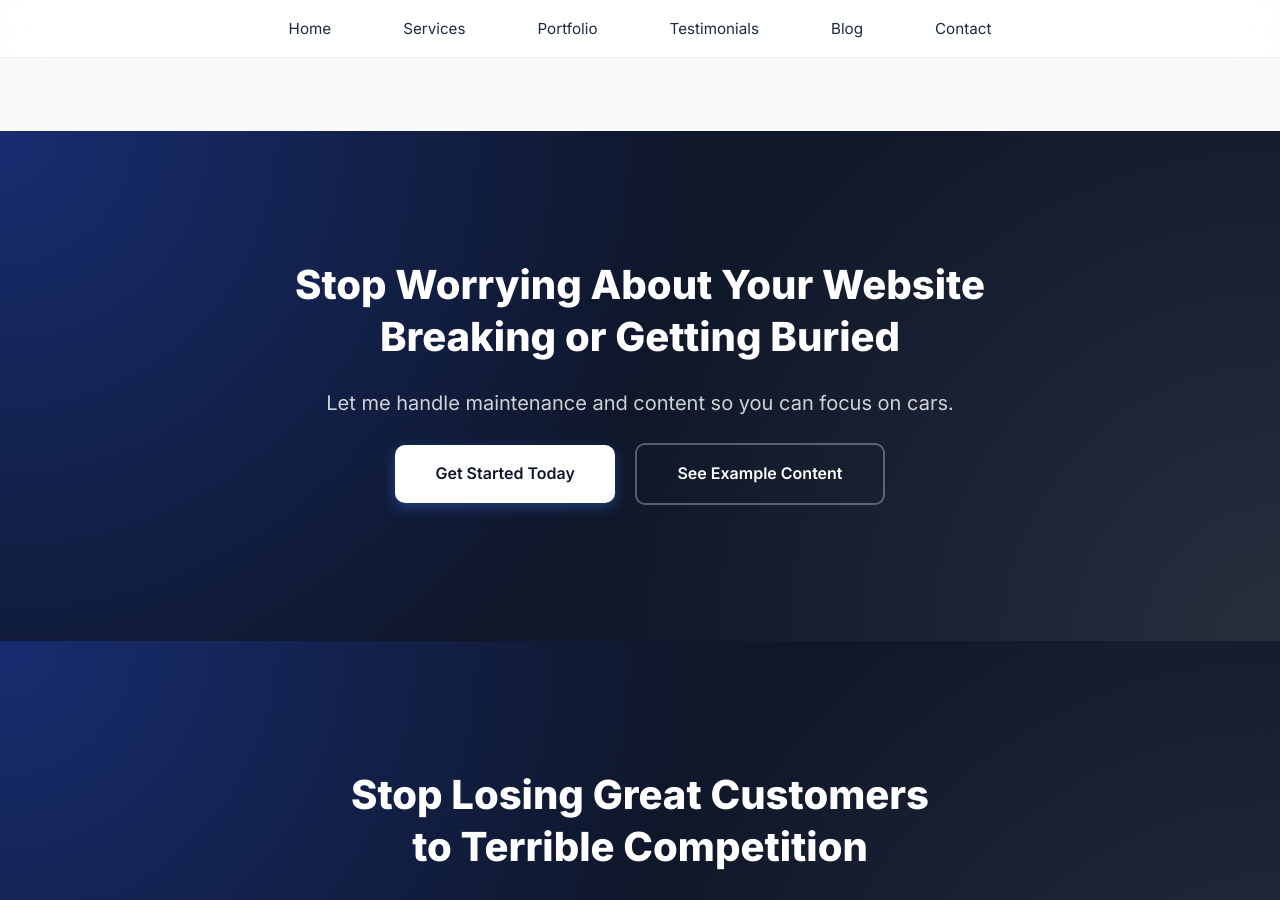
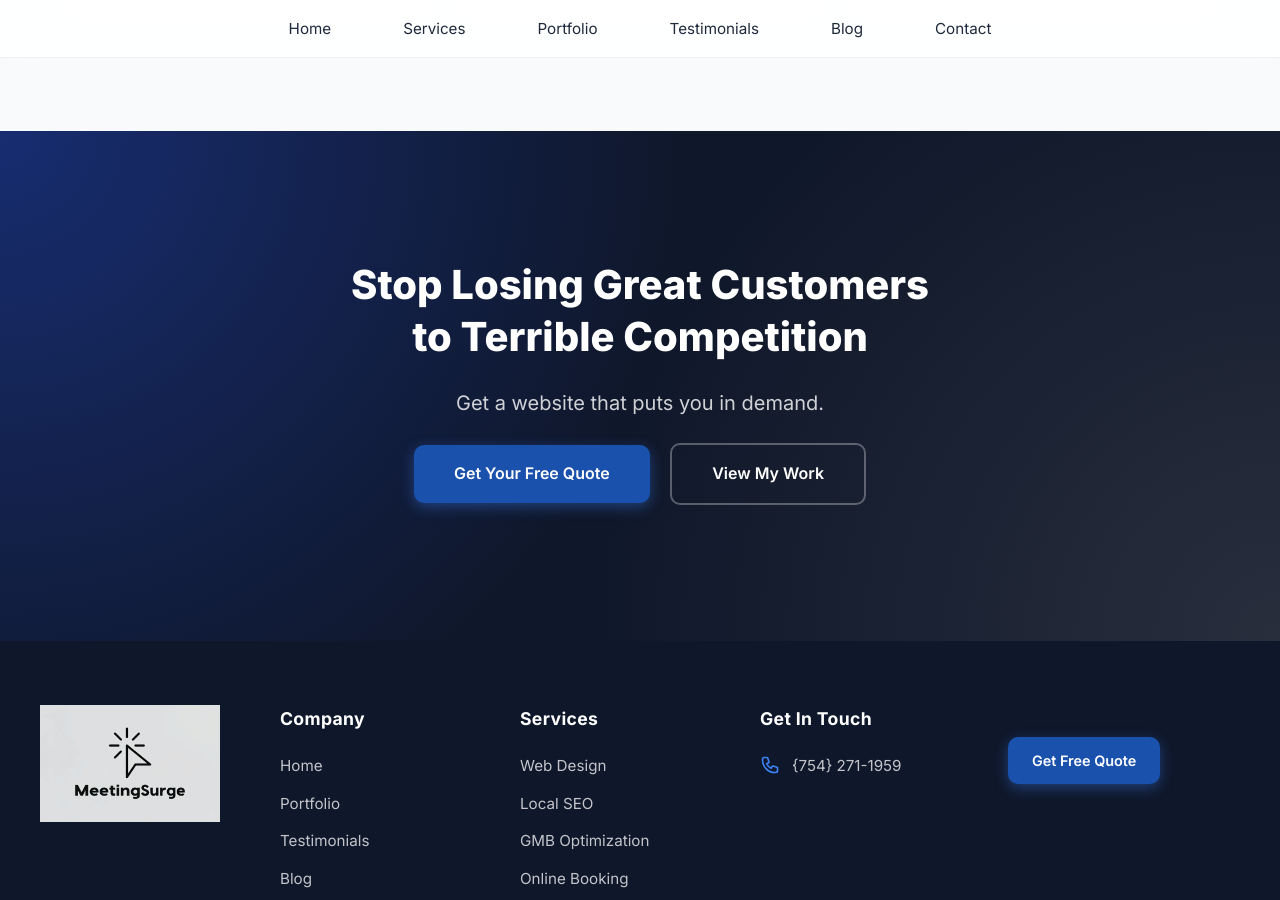
Before and after one commit to JamesBrownR/MeetingSurge, a Jekyll site: the page built from services/maintenance/index.html, in a window 1280 px wide and 900 px high, scrolled down 4597 px. Built offline with Jekyll 4.4.1, drawn with Linux system fonts in a browser that asks for light colours.

Commit message:
Update index.html

```diff
--- a/services/maintenance/index.html
+++ b/services/maintenance/index.html
@@ -437,12 +437,3 @@ description: Keep your auto shop website secure, fast, and ranking with professi
   </div>
 
 </div>
-
-<div class="cta-section">
-  <h2>Stop Worrying About Your Website<br>Breaking or Getting Buried</h2>
-  <p>Let me handle maintenance and content so you can focus on cars.</p>
-  <div>
-    <a href="/contact" class="cta-button" style="background: white; color: var(--primary);">Get Started Today</a>
-    <a href="/blog" class="cta-button cta-button-secondary">See Example Content</a>
-  </div>
-</div>
```
